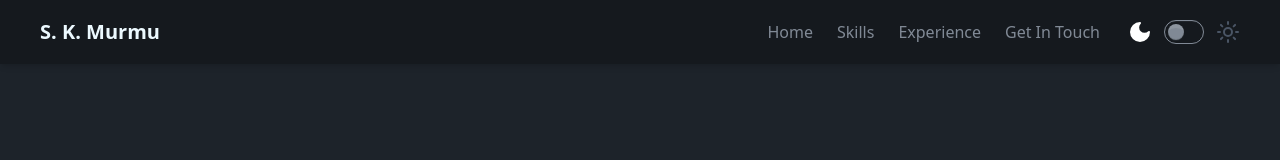
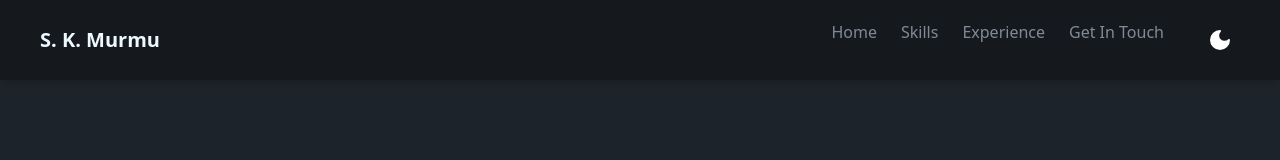
Before and after one commit to sandeepKumarMurmu/port-folio-v-01, a React (Vite) app: page / in a window 1280 px wide. Shown: the top 160 px of the page. Built offline with nearby package versions, Linux system fonts and the light colour scheme; the HTML template or start-up script is replaced by a standard one.

Commit message:
Made correction in header and footer

```diff
--- a/src/components/Footer.tsx
+++ b/src/components/Footer.tsx
@@ -2,7 +2,7 @@ import { Linkedin, Github, Mail } from "lucide-react"; // Use your preferred ico
 
 function Footer() {
     return (
-        <section className="bg-base-300 md:px-0 px-4 p-12 mt-16 w-full">
+        <section className="bg-base-300 md:px-0 p-12 mt-16 w-full">
             <footer className="w-full max-w-[1440px] mx-auto">
                 <div className="flex flex-col">
                     <div className="md:grid md:grid-cols-3 flex flex-col mb-5 text-center">
--- a/src/components/Navbar.tsx
+++ b/src/components/Navbar.tsx
@@ -1,7 +1,7 @@
 import { ThemeToggle } from './ThemeTogle';
 import LinkTag from './LinkTag';
 import { useState } from 'react';
-import { MenuIcon } from 'lucide-react';
+import { MenuIcon, X } from 'lucide-react';
 
 import { useToggleStore } from '../store/useThemeStore';
 
@@ -12,38 +12,40 @@ function Navbar() {
         setIsOpen(!isOpen);
     }
     return (
-        <nav className='navbar bg-base-300 top-0 w-full fixed z-50 shadow-md md:px-10'>
-            <div className='flex-1'>
+        <section className='bg-base-300 py-5 px-4 md:px-10 w-full top-0 fixed z-50 shadow-md'>
+            <nav className='w-full max-w-[1440px] mx-auto'>
+                <div className='flex justify-between'>
+                    <div className='text-left flex items-center justify-center'>
                         <LinkTag link='/' styles='text-xl cursor-pointer font-bold' tagName='S. K. Murmu' />
                     </div>
+                    <div className='flex flex-row-reverse gap-6'>
+                        <div><ThemeToggle /></div>
+                        <div>
+                            <button
+                                onClick={toggleMenu}
+                                aria-label="Toggle Menu"
+                                className="lg:hidden flex items-center justify-center h-10 w-10"
+                            >
+                                {isOpen ? (
+                                    <X className="w-6 h-6" />
+                                ) : (
+                                    <MenuIcon className="w-6 h-6" />
+                                )}
+                            </button>
 
-            {/* Desktop Menu */}
-            <div className="hidden items-center gap-4 navbar-end lg:flex">
-                <div className="tabs tabs-bordered">
+                            <div className='hidden lg:block'>
                                 <LinkTag link="/" styles="tab text-base" tagName="Home" />
                                 <LinkTag link="/skills" styles="tab text-base" tagName="Skills" />
                                 <LinkTag link="/professional-experince" styles="tab text-base" tagName="Experience" />
                                 <div className='tab text-base' onClick={toggle}>Get In Touch</div>
                             </div>
-                <ThemeToggle />
                         </div>
+                    </div>
+                </div>
+            </nav>
 
-            {/* Hamburger for mobile */}
-            <div className="nav-end flex gap-2 lg:hidden">
-                <ThemeToggle />
-                <button
-                    onClick={toggleMenu}
-                    className="btn btn-ghost btn-circle"
-                    aria-label="Toggle Menu"
-                >
-                    <MenuIcon className="w-6 h-6" />
-                </button>
-            </div>
-
-
-            {/* Mobile Dropdown */}
             {isOpen && (
-                <div className="absolute top-full right-0 w-64 bg-base-300 z-10 flex flex-col items-center py-4 space-y-2 lg:hidden">
+                <div className="absolute right-0 w-50 bg-base-300 z-40 flex flex-col items-center py-4 space-y-2 lg:hidden">
                     <LinkTag
                         link="/"
                         styles="tab text-base text-base-content font-medium px-4 py-2"
@@ -63,7 +65,7 @@ function Navbar() {
                 </div>
 
             )}
-        </nav>
+        </section>
     )
 }
 
--- a/src/components/ThemeTogle.tsx
+++ b/src/components/ThemeTogle.tsx
@@ -1,5 +1,4 @@
 import React, { useEffect, useState } from "react";
-import type { ChangeEvent } from 'react';
 import { Sun, Moon } from "lucide-react"; // Use your preferred icons
 
 type Theme = "winter" | "dark";
@@ -14,15 +13,7 @@ export const ThemeToggle: React.FC = () => {
         document.documentElement.setAttribute("data-theme", savedTheme);
     }, []);
 
-    // Toggle theme
-    const handleToggle = (e: ChangeEvent<HTMLInputElement>) => {
-        const newTheme: Theme = e.target.checked ? "winter" : 'dark';
-        setTheme(newTheme);
-        localStorage.setItem("theme", newTheme);
-        document.documentElement.setAttribute("data-theme", newTheme);
-    };
-
-    const handelClick = () => {
+    const themeToggle = () => {
         const newTheme: Theme = theme === "winter" ? "dark" : "winter";
         setTheme(newTheme);
         localStorage.setItem("theme", newTheme);
@@ -30,21 +21,17 @@ export const ThemeToggle: React.FC = () => {
      }
     return (
         <>
-            <div className="hidden lg:flex items-center gap-3">
-                <Moon className={`${theme === 'dark' ? 'text-white fill-white font-bold' : 'text-gray-400 font-thin'}`} />
-                <input
-                    type="checkbox"
-                    className="toggle"
-                    checked={theme !== "dark"}
-                    onChange={handleToggle}
-                />
-                <Sun className={`${theme === 'winter' ? 'text-yellow-600 fill-yellow-600 font-bold' : 'text-gray-600 font-thin'}`} />
-            </div>
+            {/* <div className="flex items-center" onClick={themeToggle}>
+                {theme == 'winter' ? <Sun className={`h-6 w-6 ${theme === 'winter' ? 'text-yellow-600 fill-yellow-600 font-bold' : 'text-gray-600 font-thin'}`} /> : <Moon className={`h-6 w-6 ${theme === 'dark' ? 'text-white fill-white font-bold' : 'text-gray-400 font-thin'}`} />}
+            </div> */}
 
-            <div className="lg:hidden flex items-center gap-3" onClick={handelClick}>
-                {theme == 'winter' ? <Sun className={`${theme === 'winter' ? 'text-yellow-600 fill-yellow-600 font-bold' : 'text-gray-600 font-thin'}`} /> : <Moon className={`${theme === 'dark' ? 'text-white fill-white font-bold' : 'text-gray-400 font-thin'}`} />}
-            </div>
-
+<div className="flex items-center justify-center h-10 w-10" onClick={themeToggle}>
+  {theme === 'winter' ? (
+    <Sun className={`h-6 w-6 text-yellow-600 fill-yellow-600 font-bold`} />
+  ) : (
+    <Moon className={`h-6 w-6 text-white fill-white font-bold`} />
+  )}
+</div>
         </>
 
     );
```
Lines whose indentation alone changed are shown as unchanged.
